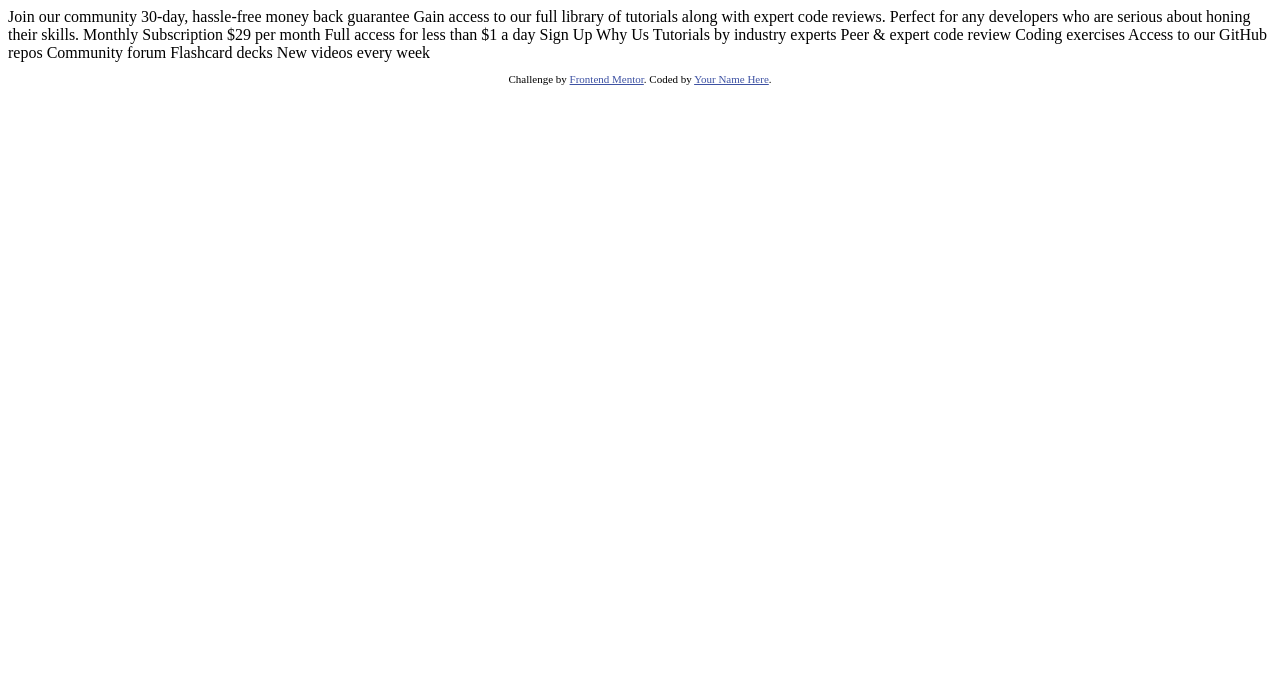
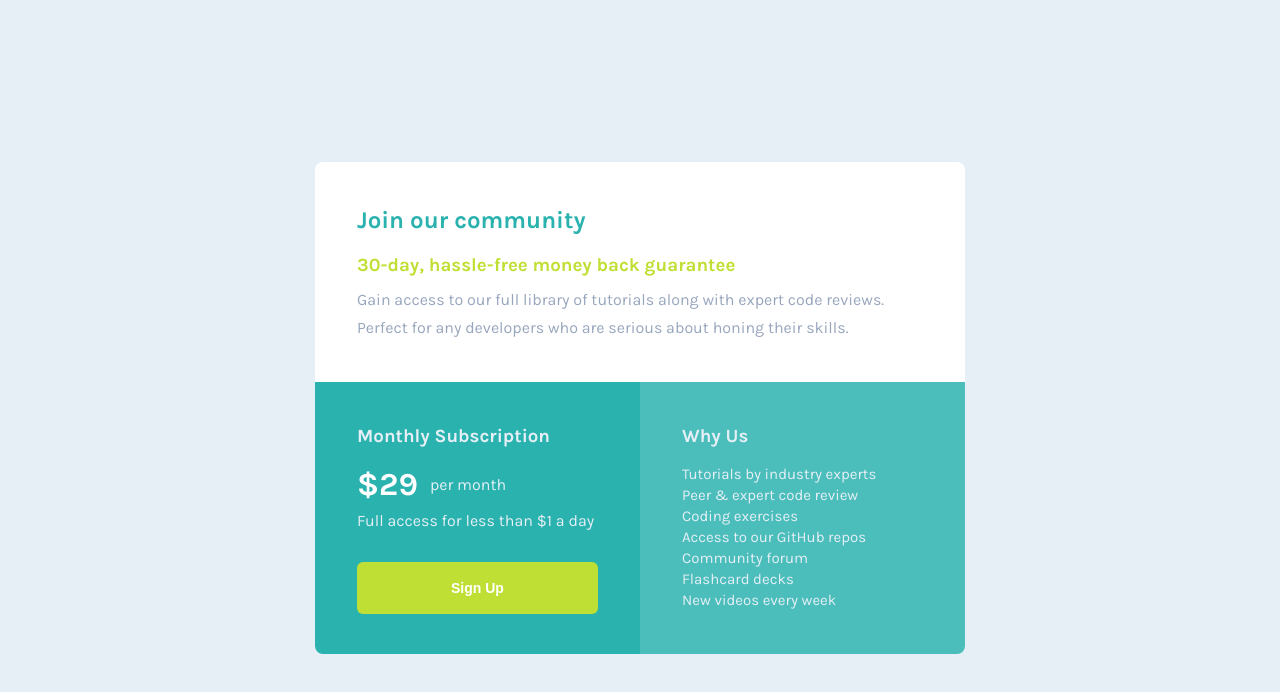
Before and after one commit to Dubidek17/FrontEnd_Mentor-Price_Component, a plain HTML site: page index.html in a window 1280 px wide. Drawn offline with Linux system fonts and the light colour scheme.

Commit message:
full design completed

```diff
--- a/index.html
+++ b/index.html
@@ -1,50 +1,46 @@
 <!DOCTYPE html>
 <html lang="en">
+
 <head>
   <meta charset="UTF-8">
-  <meta name="viewport" content="width=device-width, initial-scale=1.0"> <!-- displays site properly based on user's device -->
+  <meta name="viewport" content="width=device-width, initial-scale=1.0">
+  <link rel="icon" type="image/png" sizes="32x32" href="./images/favicon-32x32.png">
+  <title>Frontend Mentor | Single Price Grid Component</title>
+  <link rel="stylesheet" href="style.css">
+</head>
 
-  <link rel="icon" type="image/png" sizes="32x32" href="./images/favicon-32x32.png">
+<body>
 
-  <title>Frontend Mentor | Single Price Grid Component</title>
+  <main>
+    <section class="description">
+      <h1>Join our community</h1>
+      <h3>30-day, hassle-free money back guarantee</h3>
+      <p>Gain access to our full library of tutorials along with expert code reviews.
+        Perfect for any developers who are serious about honing their skills.</p>
+    </section>
 
-  <!-- Feel free to remove these styles or customise in your own stylesheet 👍 -->
-  <style>
-    .attribution { font-size: 11px; text-align: center; }
-    .attribution a { color: hsl(228, 45%, 44%); }
-  </style>
-</head>
-<body>
-  Join our community
+    <section>
+      <article class="signup">
+        <h3>Monthly Subscription</h3>
+        <p class="price"><strong>&dollar;29</strong> per month</p>
+        <p class="price2">Full access for less than &dollar;1 a day</p>
+        <button>Sign Up</button>
+      </article>
 
-  30-day, hassle-free money back guarantee
+      <article class="whyus">
+        <h3>Why Us</h3>
+        <p>Tutorials by industry experts</p>
+        <p>Peer &amp; expert code review</p>
+        <p>Coding exercises</p>
+        <p>Access to our GitHub repos</p>
+        <p>Community forum</p>
+        <p>Flashcard decks</p>
+        <p>New videos every week</p>
+      </article>
+    </section>
 
-  Gain access to our full library of tutorials along with expert code reviews.
-  Perfect for any developers who are serious about honing their skills.
+  </main>
 
-  Monthly Subscription
+</body>
 
-  &dollar;29 per month
-
-  Full access for less than &dollar;1 a day
-
-  Sign Up
-
-  Why Us
-
-  Tutorials by industry experts
-  Peer &amp; expert code review
-  Coding exercises
-  Access to our GitHub repos
-  Community forum
-  Flashcard decks
-  New videos every week
-
-  <footer>
-    <p class="attribution">
-      Challenge by <a href="https://www.frontendmentor.io?ref=challenge" target="_blank">Frontend Mentor</a>.
-      Coded by <a href="#">Your Name Here</a>.
-    </p>
-  </footer>
-</body>
 </html>
--- /dev/null
+++ b/style.css
@@ -0,0 +1,134 @@
+@import url('https://fonts.googleapis.com/css2?family=Karla:ital,wght@0,200..800;1,200..800&display=swap');
+
+body {
+    font-family: "Karla", sans-serif;
+    background-color: hsl(204, 43%, 93%);
+    display: flex;
+    justify-content: center;
+    align-items: center;
+    min-height: 100vh;
+}
+
+main {
+    display: flex;
+    align-items: center;
+    flex-direction: column;
+    width: 650px;
+}
+
+.description {
+    background-color: #fff;
+    padding: 24px 42px;
+    border-radius: 8px 8px 0 0;
+}
+
+h1 {
+    color: hsl(179, 62%, 43%);
+}
+
+.description h3 {
+    color: hsl(71, 73%, 54%);
+    margin-bottom: 0;
+}
+
+.description p {
+    color: hsl(218, 22%, 67%);
+    line-height: 28px;
+    margin-top: 10px;
+}
+
+section:nth-child(2) {
+    width: 100%;
+    display: flex;
+}
+
+article {
+    width: 50%;
+    padding: 24px 42px;
+}
+
+.signup {
+    background-color: hsl(179, 62%, 43%);
+    color: hsl(204, 43%, 93%);
+    border-radius: 0 0 0 8px;
+}
+
+.price {
+    display: flex;
+    align-items: center;
+    gap: 12px;
+    margin-bottom: 0;
+}
+
+strong {
+    font-size: 32px;
+    color: #fff;
+}
+
+.price2 {
+    margin-top: 8px;
+}
+
+button {
+    background-color: hsl(71, 73%, 54%);
+    border: none;
+    color: #fff;
+    font-size: 14px;
+    padding: 18px 94px;
+    border-radius: 6px;
+    font-weight: 700;
+    margin: 16px 0;
+    cursor: pointer;
+}
+
+.whyus {
+    background-color: hsl(179, 47%, 52%);
+    color: hsl(204, 43%, 93%);
+    border-radius: 0 0 8px 0;
+}
+
+.whyus h3 {
+    margin-bottom: 24px;
+}
+
+.whyus p {
+    line-height: 6px;
+    font-size: 15px;
+}
+
+@media (max-width: 680px) {
+    main {
+        width: 300px;
+    }
+
+    section {
+        width: 300px;
+    }
+
+    .description {
+        padding: 12px 24px;
+    }
+
+    section:nth-child(2) {
+        flex-direction: column;
+        justify-content: center;
+        align-items: center;
+    }
+
+    article {
+        width: 100%;
+        padding: 12px 24px;
+    }
+
+    button {
+        width: 100%;
+    }
+
+    .signup {
+        border-radius: 0;
+    }
+
+    .whyus {
+        border-radius: 0 0 8px 8px;
+    }
+}
```
Also changed, not shown: 1 other file.
